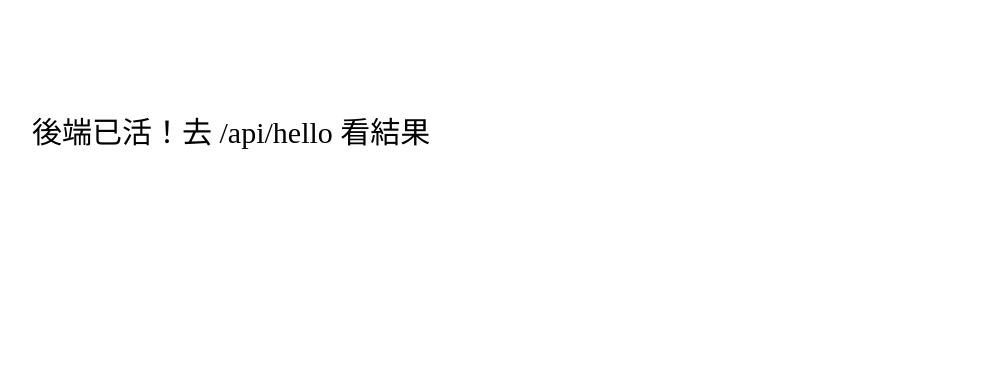
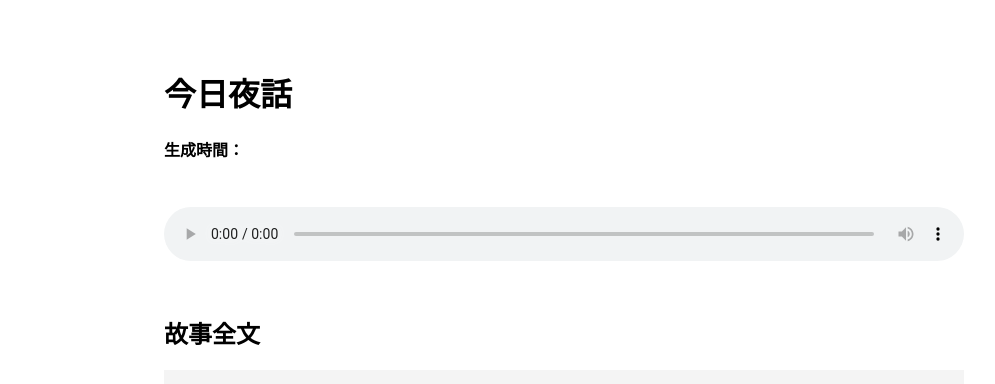
Before and after one commit to ray60110/daily-story-live, a Next.js app: page / in a window 1280 px wide. Shown: the top 384 px of the page, without its empty margins (76-1071 px from the left). Built offline with nearby package versions, Linux system fonts and the light colour scheme; no server answers.

Commit message:
Update index.js

```diff
--- a/pages/index.js
+++ b/pages/index.js
@@ -1,5 +1,29 @@
-export default function Home() {
-  return <div style={{padding: '100px', fontSize: '30px'}}>
-    後端已活！去 /api/hello 看結果
-  </div>
+export default function Home({ data }) {
+  return (
+    <div style={{ padding: "40px", fontFamily: "sans-serif", maxWidth: "800px", margin: "0 auto" }}>
+      <h1>今日夜話</h1>
+      <p><strong>生成時間：</strong>{data?.generated_at}</p>
+
+      <audio controls autoPlay style={{ width: "100%", margin: "30px 0" }}>
+        <source src={data?.audio_url} type="audio/mpeg" />
+        你的瀏覽器不支援語音播放
+      </audio>
+
+      <h2>故事全文</h2>
+      <pre style={{ whiteSpace: "pre-wrap", background: "#f4f4f4", padding: "20px" }}>
+        {data?.story}
+      </pre>
+    </div>
+  );
 }
+
+// SSR 抓最新故事
+export async function getServerSideProps() {
+  try {
+    const res = await fetch("https://" + process.env.VERCEL_URL + "/api/generate");
+    const data = await res.json();
+    return { props: { data } };
+  } catch (e) {
+    return { props: { data: null } };
+  }
+}
```
